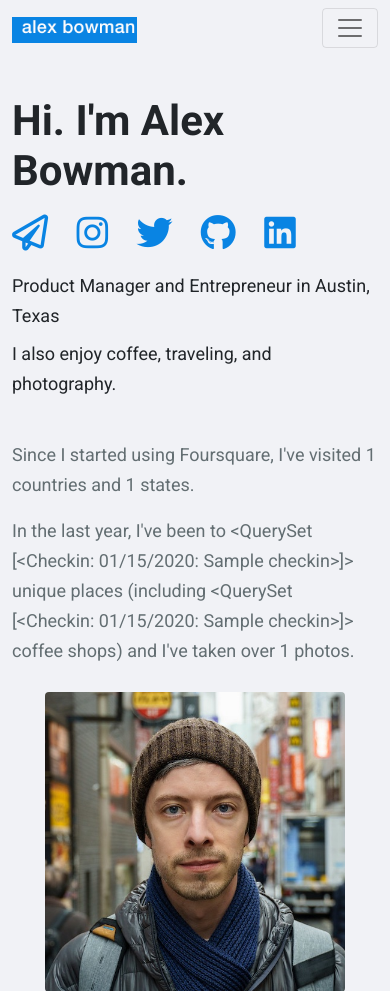
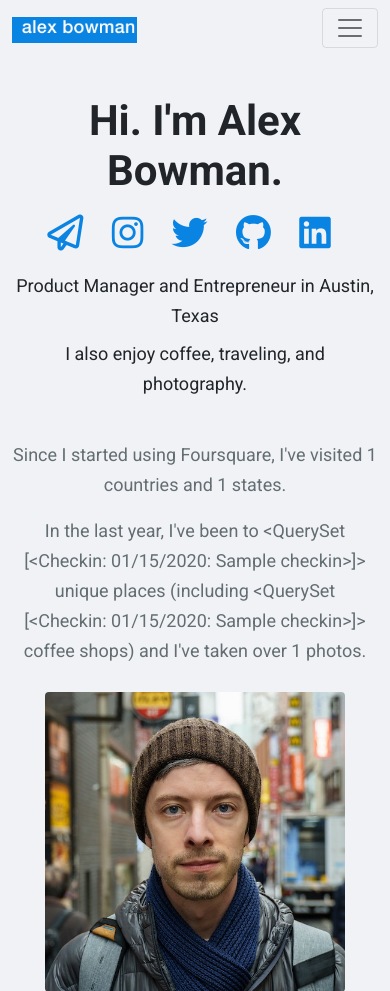
Before and after one commit to abohw/abohw-com, a Django app: template templates/index.html in a window 390 px wide. Shown: the top 991 px of the page. Run offline with Django 3.2, Linux system fonts and the light colour scheme; tables that the repository leaves empty hold one stand-in row (values such as "Sample post"); the template is opened without the code that fills it: values that come from a table or form of the project are taken from there, most other values are stand-ins (such as "Sample title", 1, 10 or a date in 2020); grey boxes marked "Sample" are stand-in pictures; parts of the project's set-up code (start-up, migrations or seed data) failed here and were passed over.

Commit message:
omg mobile looks decent now

```diff
--- a/templates/index.html
+++ b/templates/index.html
@@ -12,7 +12,7 @@
 
       <div class="row align-items-center justify-content-center justify-content-md-between" style="padding-top: 40px;">
 
-        <div class="col-auto">
+        <div class="col-auto text-center text-sm-start">
 
           <h1>Hi. I'm Alex Bowman.</h1>
 
```
